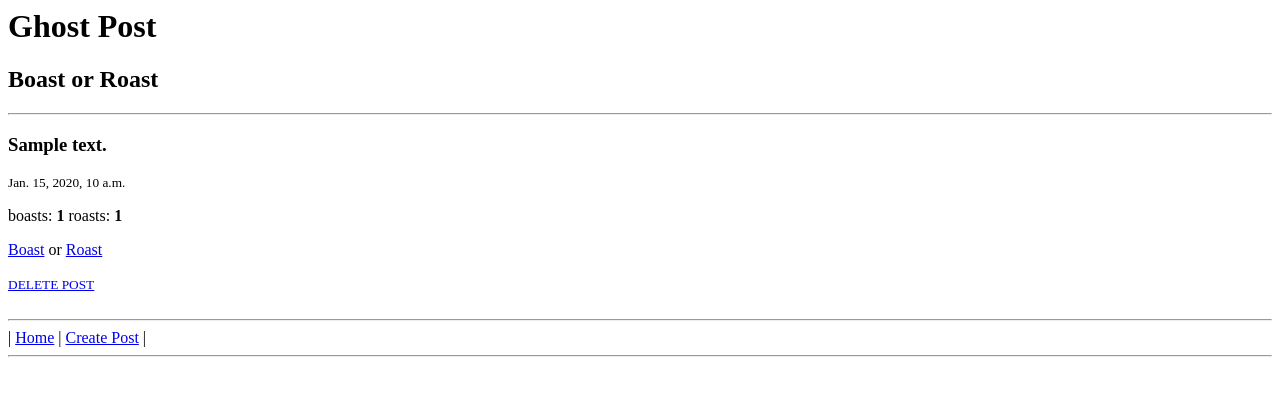
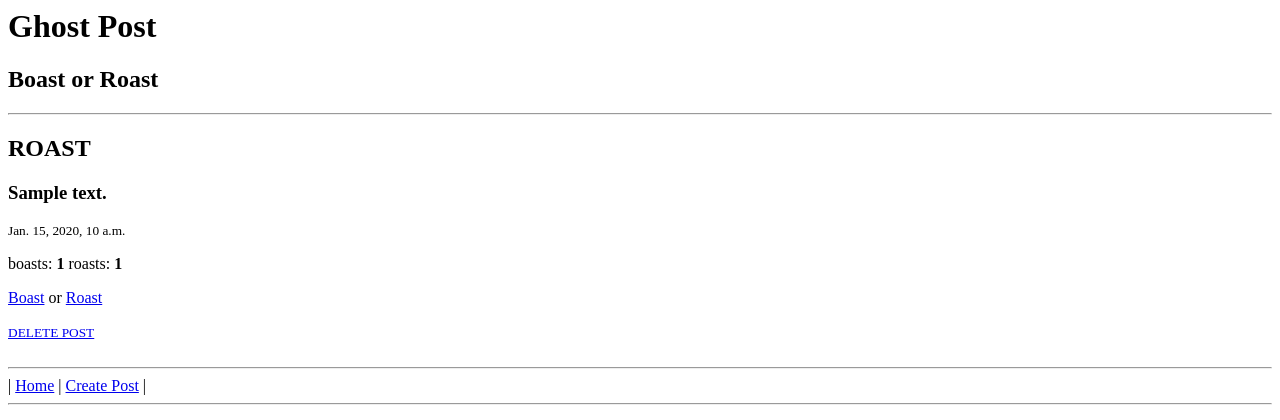
Before and after one commit to josephdubon/ghostpost, a Django app: page / in a window 1280 px wide. Shown: the top 420 px of the page. Run offline with Django 3.2, Linux system fonts and the light colour scheme; tables that the repository leaves empty hold one stand-in row (values such as "Sample post").

Commit message:
Added conditional for roast or boast title display.

```diff
--- a/templates/home.html
+++ b/templates/home.html
@@ -3,6 +3,13 @@
 {% for post in posts %}
     <hr>
     {# data start here #}
+    {% if post.is_roast == True %}
+        <h2>ROAST</h2>
+    {% endif %}
+    {% if post.is_roast == False %}
+        <h2>BOAST</h2>
+    {% endif %}
+
     <h3>{{ post.text }}</h3>
     <small>{{ post.created_at }}</small>
     <p>
@@ -16,7 +23,7 @@
     <br/>
     <br/>
     <small>
-    <a href="{% url 'delete_post' post.id %}">DELETE POST</a>
+        <a href="{% url 'delete_post' post.id %}">DELETE POST</a>
     </small>
 {% endfor %}
 <br>
```
